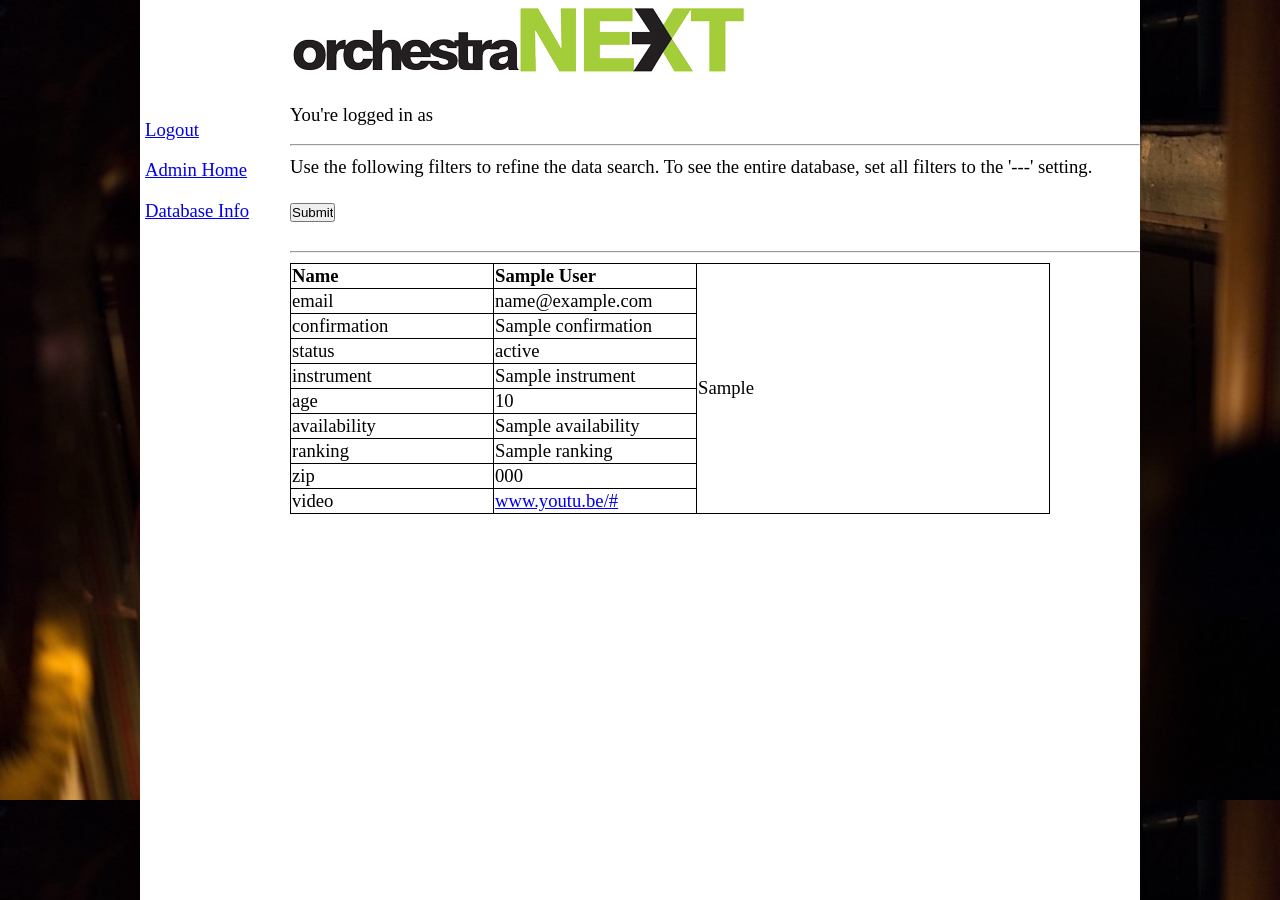
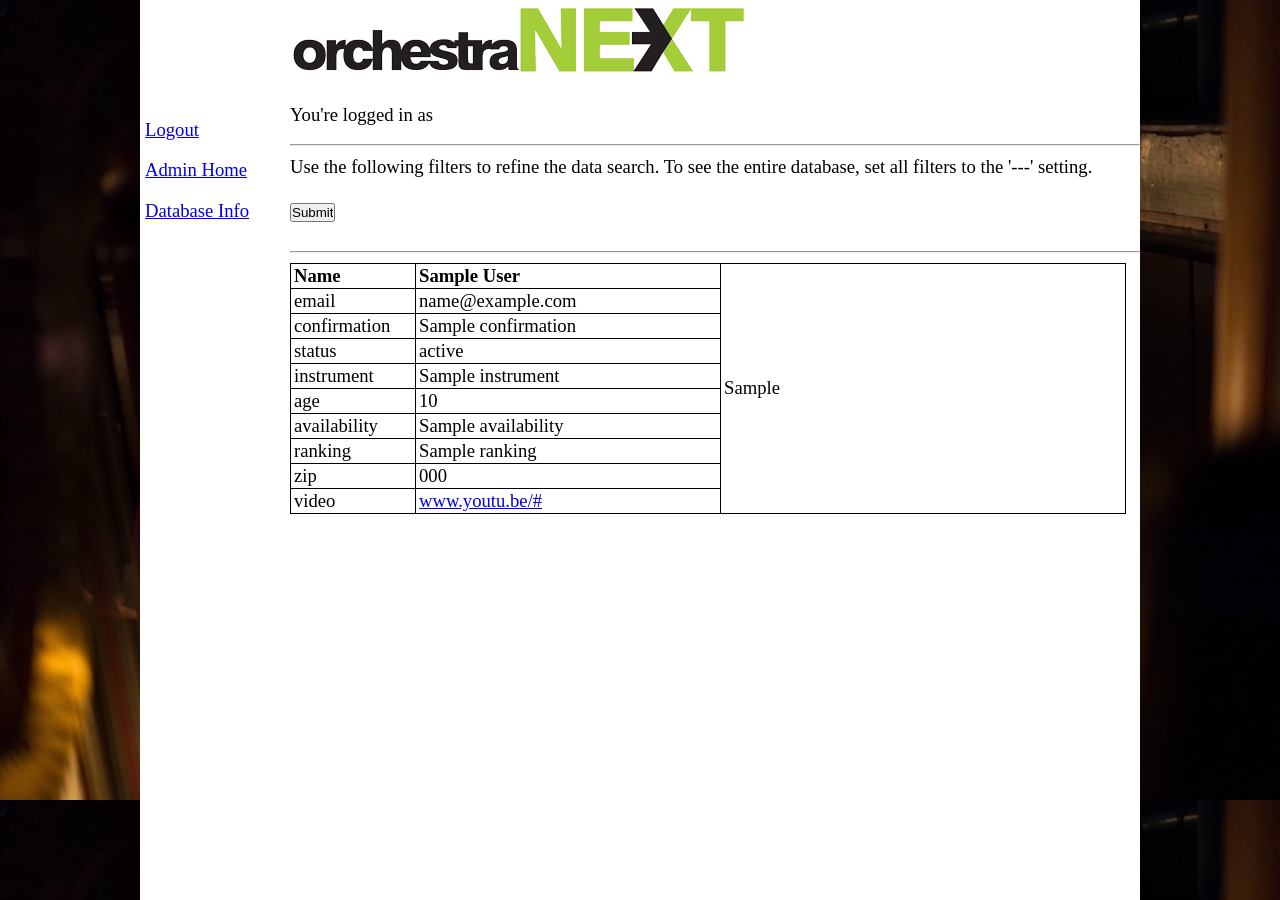
Before and after one commit to dswigart/AuditiON, a Django app: template templates/AuditiON/on_admin_db_info.html in a window 1280 px wide. Run offline with Django 3.2, Linux system fonts and the light colour scheme; the template is opened without the code that fills it: most values are stand-ins (such as "Sample title", 1, 10 or a date in 2020).

Commit message:
refine UI on db_info

```diff
--- a/static/AuditiON/on_admin_style.css
+++ b/static/AuditiON/on_admin_style.css
@@ -48,11 +48,11 @@ img { display: block;
 table { border: 1px solid #000; border-collapse: collapse;
     margin-top: 10px; font-size: 14pt;}
 
-td { width: 175px;border: 1px solid #000;}
+td { width: 175px;border: 1px solid #000; padding-left: 3px;}
 
-#tableavail { width: 350px;}
-.tablelabel { width: 200px;}
-.tablevalue { width: 200px;}
+#tableavail { width: 400px;}
+.tablelabel { width: 120px;}
+.tablevalue { width: 300px;}
 
 label {
     font-size: 14pt;
```
